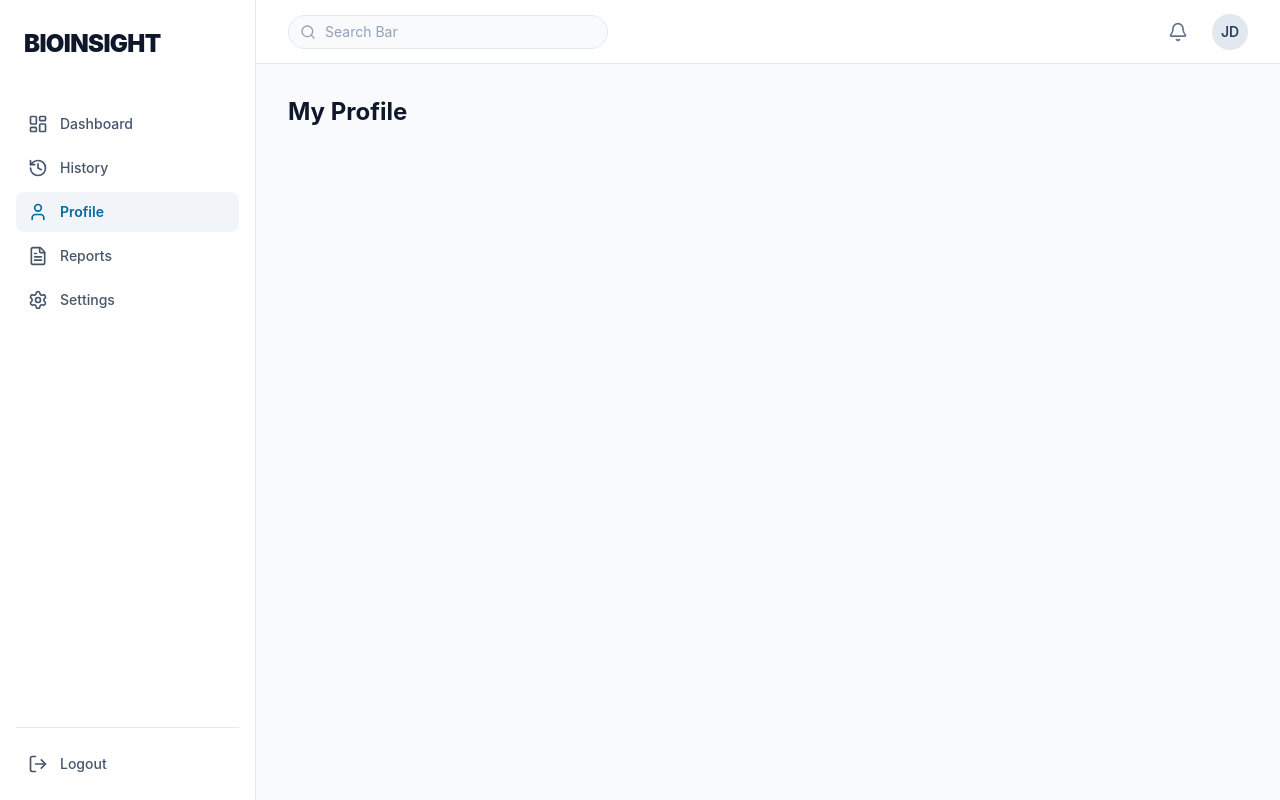
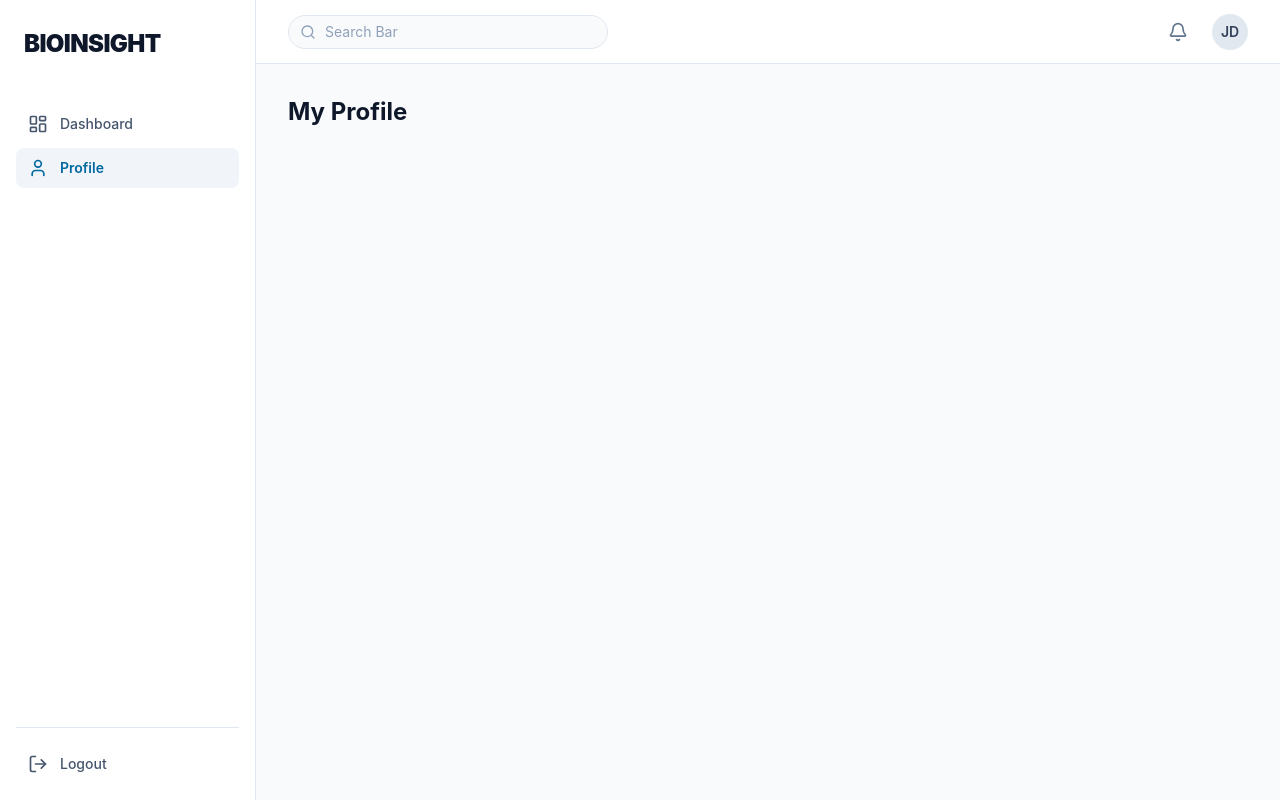
Before and after one commit to Thmsantos/bioinsight-web, a React (Vite) app: page /profile in a window 1280 px wide. Built offline with nearby package versions, Linux system fonts and the light colour scheme.

Commit message:
:wastebasket: remove routes

```diff
--- a/src/components/layout/Sidebar.tsx
+++ b/src/components/layout/Sidebar.tsx
@@ -2,19 +2,13 @@ import { cn } from '@/utils/cn';
 import { NavLink } from 'react-router-dom';
 import {
   LayoutDashboard,
-  History,
   User,
-  FileText,
-  Settings,
   LogOut
 } from 'lucide-react';
 
 const navItems = [
   { label: 'Dashboard', icon: LayoutDashboard, path: '/dashboard', testId: 'nav-dashboard-link' },
-  { label: 'History', icon: History, path: '/history', testId: 'nav-history-link' },
   { label: 'Profile', icon: User, path: '/profile', testId: 'nav-profile-link' },
-  { label: 'Reports', icon: FileText, path: '/reports', testId: 'nav-reports-link' },
-  { label: 'Settings', icon: Settings, path: '/settings', testId: 'nav-settings-link' },
 ];
 
 function Sidebar() {
```
